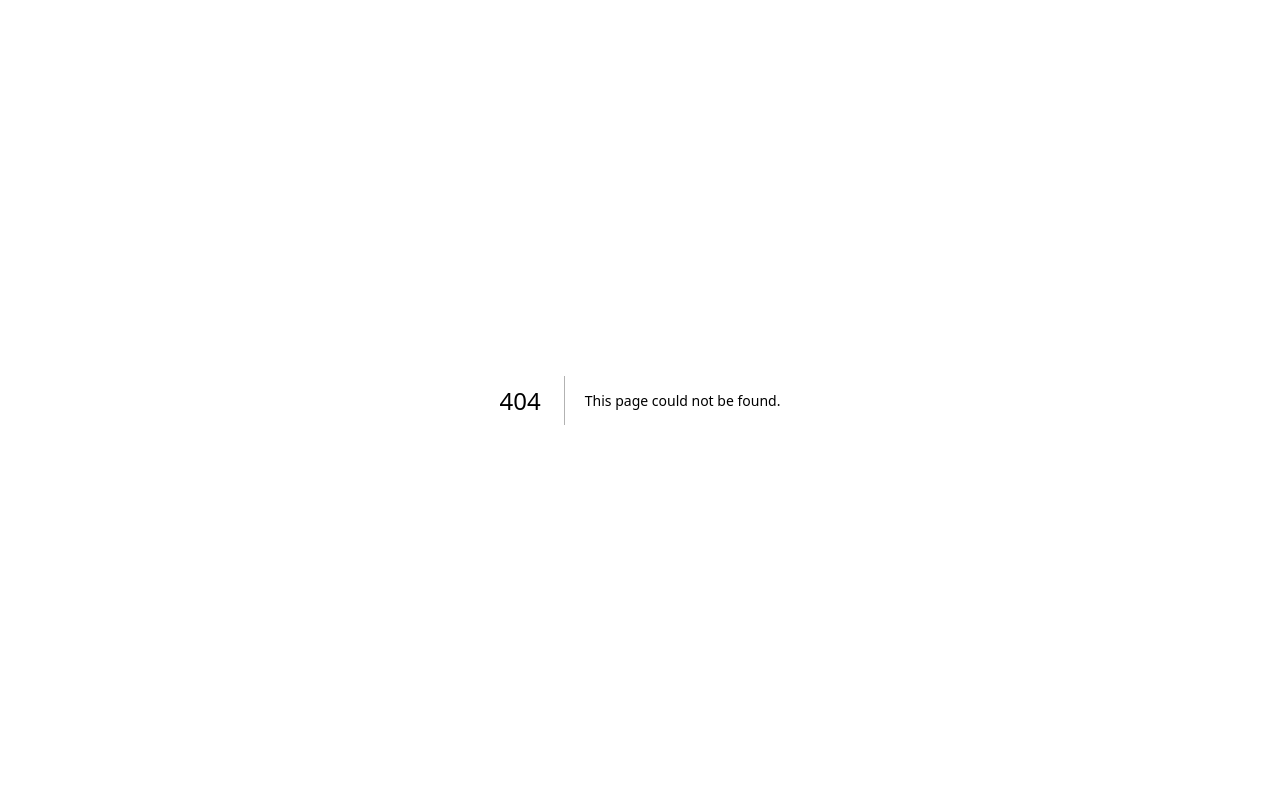
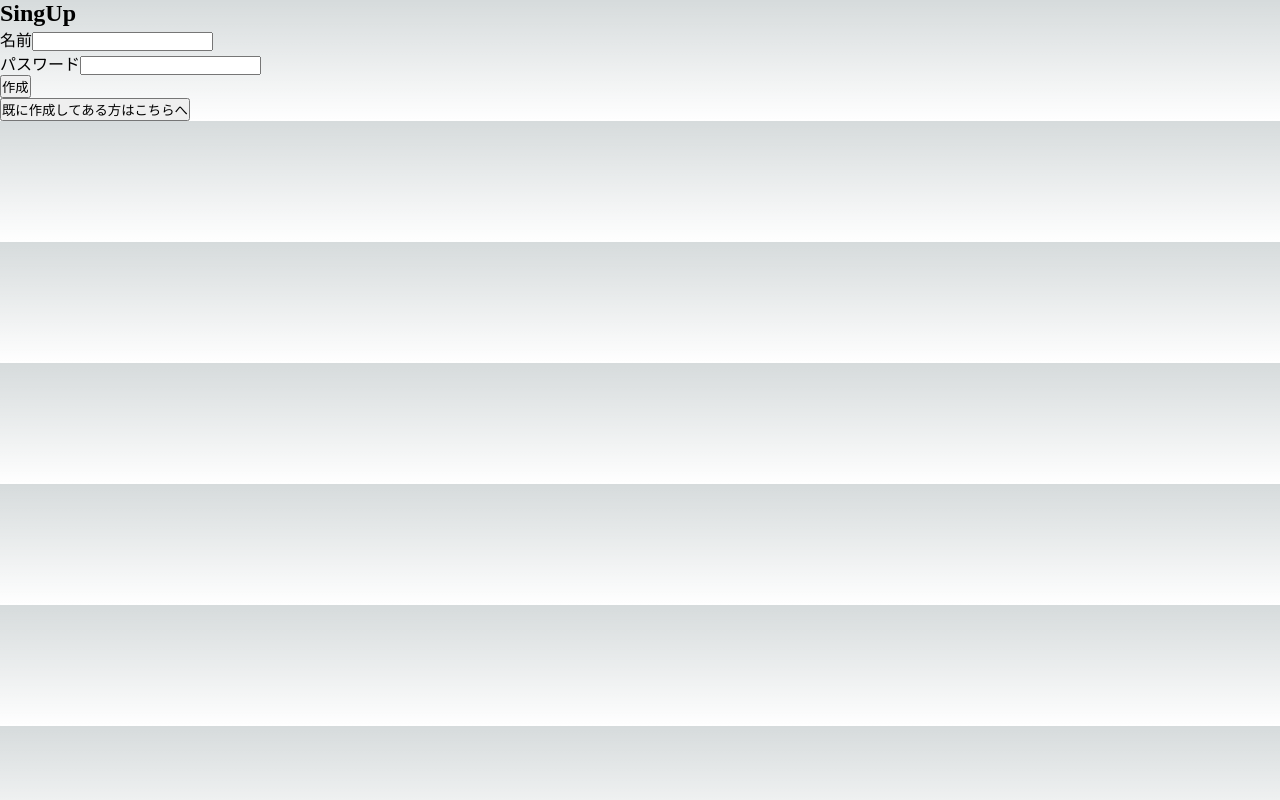
Before and after one commit to takuto-oono/SlackCloneApp, a Next.js app in the folder frontend/: page /component/signUp_form in a window 1280 px wide. Before the commit this address had no page. Built offline with nearby package versions, Linux system fonts and the light colour scheme.

Commit message:
ユーザーの新規作成 よく分かってないですけど、とりあえず200番が返ってきたのでプルリクお願いします！ Fixes #72

```diff
--- /dev/null
+++ b/frontend/pages/component/signUp_form.tsx
@@ -0,0 +1,44 @@
+import React, { useRef, useState } from "react";
+import { useCookies } from "react-cookie";
+import { signUp } from 'pages/fetchAPI/signUp'
+import Link from "next/link"
+
+const SignUpForm = () => {
+	const [name, setName] = useState("");
+	const [password, setPassword] = useState("");
+	const [cookies, setCookie, removeCookie] = useCookies(['token']);
+
+	const nameCreate = (e: any) => {
+    setName(e.target.value);
+  };
+
+  const passwordCreate = (e: any) => {
+    setPassword(e.target.value);
+  };
+
+  const handleSubmit = () => {
+    console.log("signup");
+    let user = { name: name, password: password }
+    signUp(user).then((currentUser: any) => {
+      setCookie("token", currentUser.token);
+    });
+  };
+
+	return (
+		<div>
+			<h2>SingUp</h2>
+			<label htmlFor="name">名前
+				<input type="text" value={ name } name="name" onChange={(e) => nameCreate(e)} />
+			</label><br />
+				<label htmlFor="password">パスワード
+			<input type="password" value={ password } name="password" onChange={(e) => passwordCreate(e)} />
+			</label><br />
+			<button type="submit" onClick={handleSubmit}>作成</button><br />
+			<Link href="/">
+				<button>既に作成してある方はこちらへ</button>
+			</Link>
+		</div>
+	)
+}
+
+export default SignUpForm
--- /dev/null
+++ b/frontend/pages/fetchAPI/signUp.ts
@@ -0,0 +1,51 @@
+export interface User {
+    name: string;
+    password: string;
+}
+
+export interface currentUser {
+  id: number;
+  name: string;
+  password: string;
+}
+
+const baseUrl = 'http://localhost:8080/api/user/';
+
+export async function signUp(user: User): Promise<currentUser> {
+  const url = baseUrl + 'signUp';
+  const currentuser = {
+    id: 0,
+    name: "",
+    password: ""
+  }
+    try {
+        const res = await fetch(url, {
+            method: 'POST',
+            headers: {
+                'Content-Type': 'application/json',
+            },
+            body: JSON.stringify({
+                name: user.name,
+                password: user.password,
+            })
+        })
+      console.log(res);
+      const tempUser = await res.json();
+
+      return new Promise((resolve) => {
+        const currentuser: currentUser = {
+          id: tempUser.id,
+          name: tempUser.name,
+          password: tempUser.password
+        };
+        console.log(currentuser);
+        resolve(currentuser);
+      });
+
+
+    } catch (err) {
+      console.log(err);
+  }
+
+  return currentuser;
+}
```
Also changed, not shown: frontend/pages/index.tsx (+6 -2 lines).
